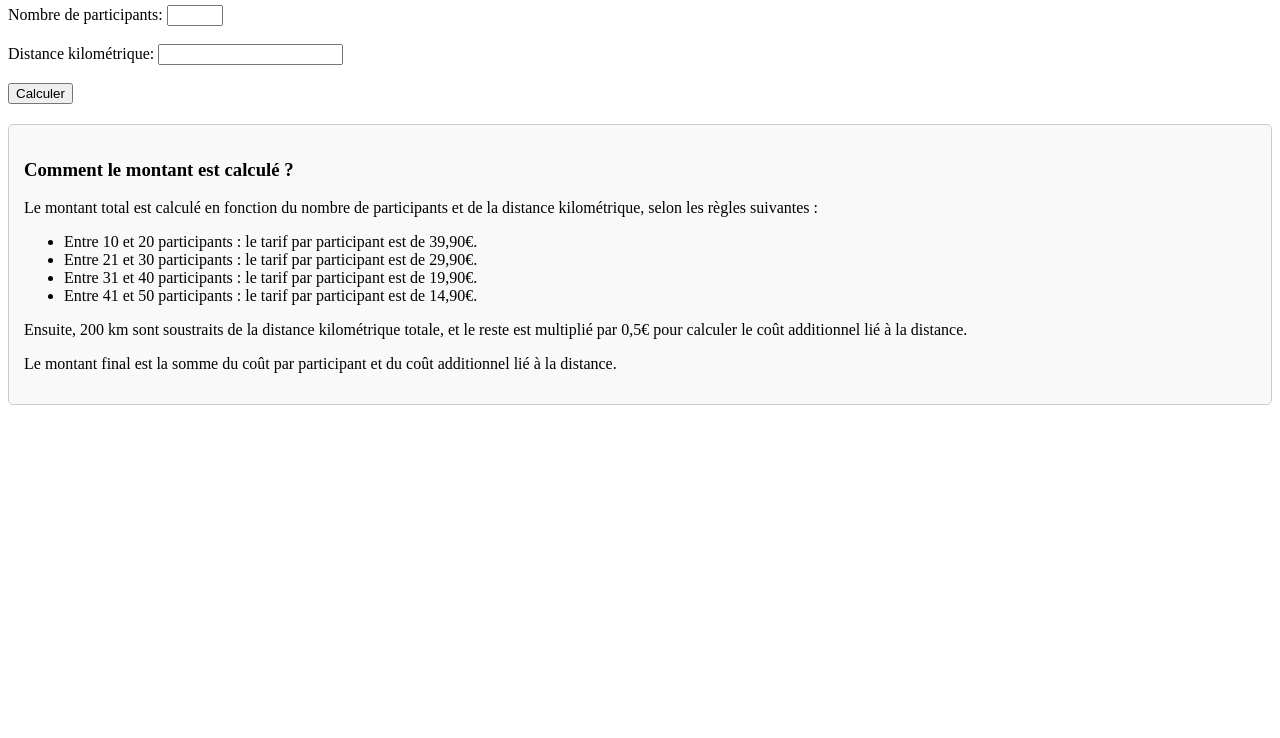
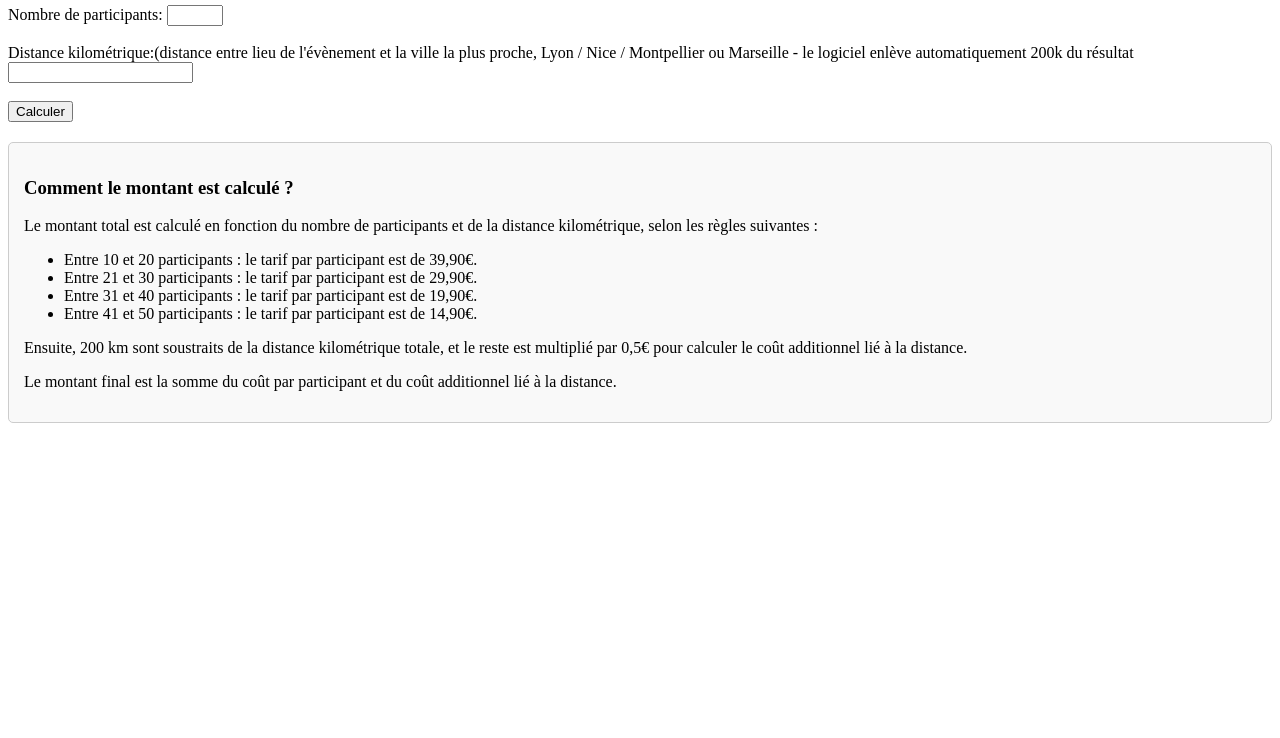
Before and after one commit to KillEvent/calculateurprix, a plain HTML site: page index.html in a window 1280 px wide. Shown: the part 62-800 px from the top of the page. Drawn offline with Linux system fonts and the light colour scheme.

Commit message:
Update index.html

```diff
--- a/index.html
+++ b/index.html
@@ -42,7 +42,7 @@
     <form onsubmit="return calculerCout();">
         <label for="nbParticipants">Nombre de participants:</label>
         <input type="number" id="nbParticipants" required min="10" max="50"><br><br>
-        <label for="distance">Distance kilométrique:</label>
+        <label for="distance">Distance kilométrique:(distance entre lieu de l'évènement et la ville la plus proche, Lyon / Nice / Montpellier ou Marseille - le logiciel enlève automatiquement 200k du résultat</label>
         <input type="number" id="distance" required><br><br>
         <input type="submit" value="Calculer">
     </form>
```
